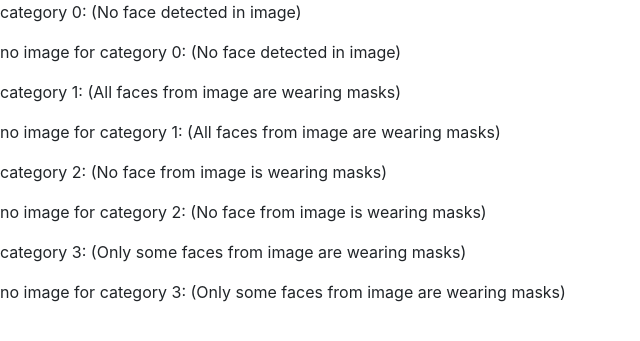
After one commit to alphonseyang/ECE1779, a Flask app: template A1/app/templates/history/history.html in a window 1280 px wide. The commit adds this page. Shown: the top 341 px of the page, without its empty margins (0-640 px from the left). Run offline with Flask 2, Linux system fonts and the light colour scheme; the template is opened without the code that fills it, so the values that code supplies are empty; some libraries are stand-ins or nearby versions.

Commit message:
add upload history

```diff
--- a/A1/app/__init__.py
+++ b/A1/app/__init__.py
@@ -22,6 +22,8 @@ def create_app():
     app.register_blueprint(detection.bp)
     from app import user
     app.register_blueprint(user.bp)
+    from app import history
+    app.register_blueprint(history.bp)
 
     # use a constant secret key for database for now
     # for real case, probably use the CMK stored in AWS SSM Parameter Store and retrieve from there
--- a/A1/app/templates/base.html
+++ b/A1/app/templates/base.html
@@ -28,6 +28,9 @@
                     <li class="nav-item">
                         <a href="{{url_for('user.user_profile', username=g.user[0])}}" class="nav-link">Profile</a>
                     </li>
+                    <li class="nav-item">
+                        <a href="{{url_for('history.upload_history', username=g.user[0])}}" class="nav-link">History</a>
+                    </li>
                 </ul>
                 <form action="/login/logout" method="post" class="ml-auto">
                     <button name="logoutBtn" type="submit" class="btn btn-secondary">Log Out</button>
--- /dev/null
+++ b/A1/app/templates/history/history.html
@@ -0,0 +1,48 @@
+{% extends 'base.html' %}
+
+{% block content %}
+
+    <p>category 0: (No face detected in image) </p>
+        {% if uploaded_image0%}
+            {% for row in uploaded_image0 %}
+                <p>image {{ row[3 ]}} </p>
+                <a href="/detection/{{ row[3] }}">  <img src="{{url_for('static', filename=row[2])}}"> </a>
+            {% endfor %}
+        {% else %}
+            <p>no image for category 0: (No face detected in image) </p>
+        {% endif %}
+
+    <p>category 1: (All faces from image are wearing masks)</p>
+        {% if uploaded_image1%}
+            {% for row in uploaded_image1 %}
+                <p>image {{ row[3 ]}} </p>
+                <a href="/detection/{{ row[3] }}">  <img src="{{url_for('static', filename=row[2])}}"> </a>
+            {% endfor %}
+        {% else %}
+            <p>no image for category 1: (All faces from image are wearing masks) </p>
+        {% endif %}
+
+    <p>category 2: (No face from image is wearing masks)</p>
+        {% if uploaded_image2%}
+            {% for row in uploaded_image2 %}
+                <p>image {{ row[3 ]}} </p>
+                <a href="/detection/{{ row[3] }}">  <img src="{{url_for('static', filename=row[2])}}"> </a>
+            {% endfor %}
+        {% else %}
+            <p>no image for category 2: (No face from image is wearing masks) </p>
+        {% endif %}
+
+
+    <p>category 3: (Only some faces from image are wearing masks)</p>
+        {% if uploaded_image3%}
+            {% for row in uploaded_image3 %}
+                <p>image {{ row[3 ]}} </p>
+                <a href="/detection/{{ row[3] }}">  <img src="{{url_for('static', filename=row[2])}}"> </a>
+            {% endfor %}
+        {% else %}
+            <p>no image for category 3: (Only some faces from image are wearing masks) </p>
+        {% endif %}
+
+
+
+{% endblock %}
```
Also changed, not shown: A1/app/history.py (added, +47 -0 lines).
